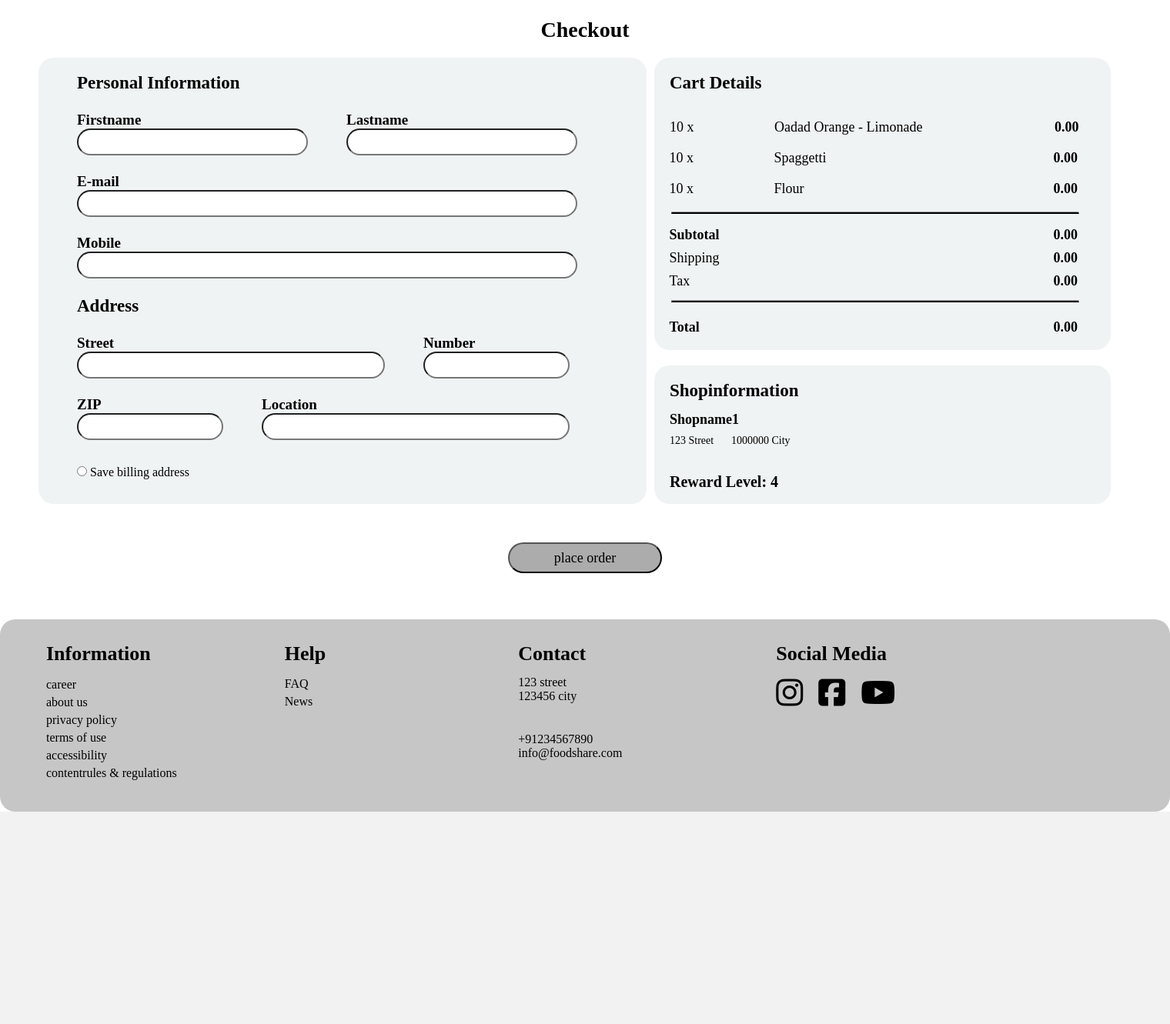
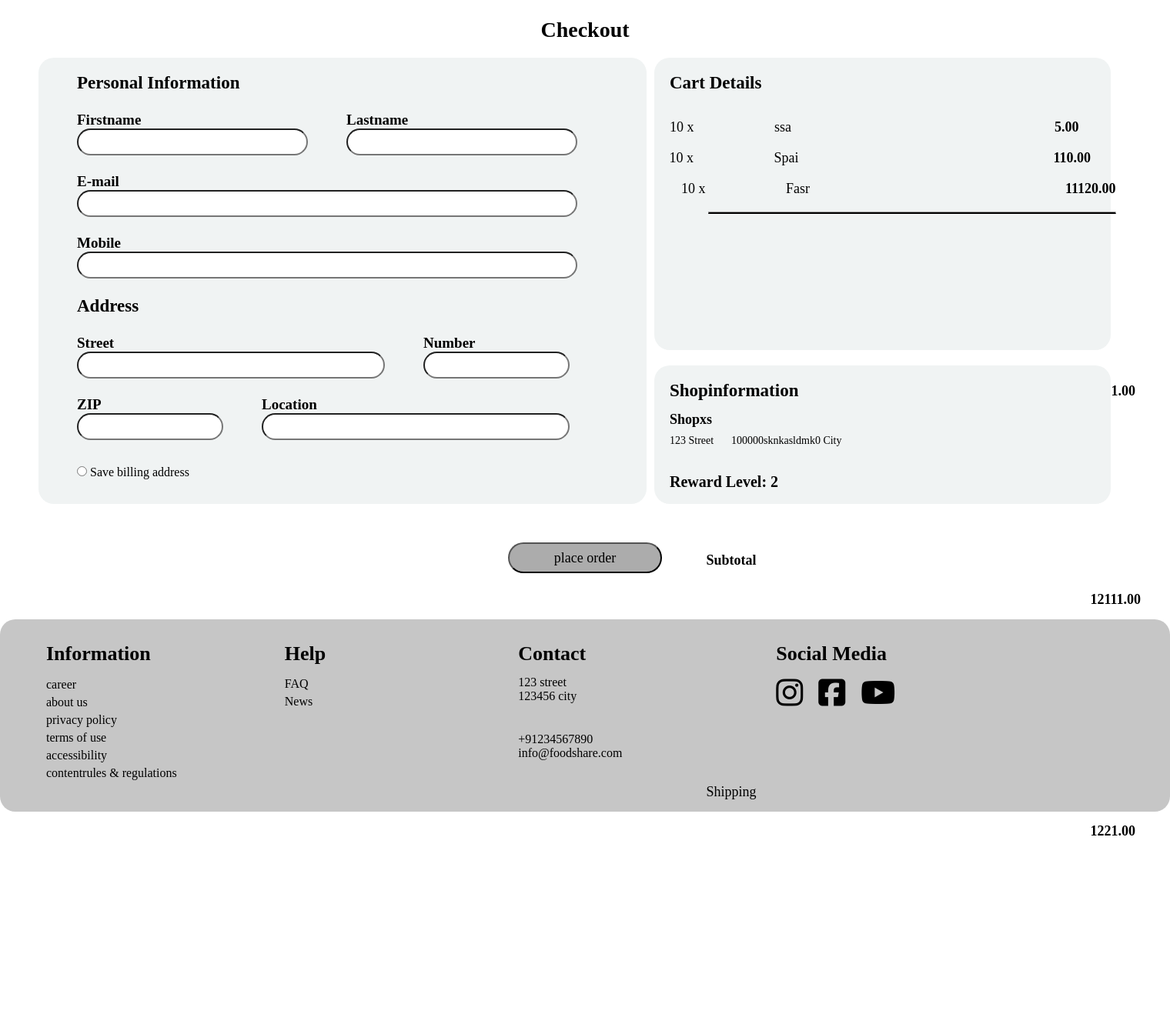
Before and after one commit to Aaryan03Singh/FoodShare, a Flask app: template expiry_app/templates/Checkout.html in a window 1520 px wide. Shown: the part 416-1747 px from the top of the page at 77% size. Before the commit the page ends 1471 px from the top, so only its background shows below. Run offline with Flask 3, Linux system fonts and the light colour scheme; the template is opened without the code that fills it, so the values that code supplies are empty.

Commit message:
Update Checkout.html

```diff
--- a/expiry_app/templates/Checkout.html
+++ b/expiry_app/templates/Checkout.html
@@ -85,37 +85,44 @@
 
     <div class="container2">
         <h1>Cart Details</h1>
+
         <div class="first-item">
-            <p>10 x <span>Oadad Orange - Limonade</span><h5>0.00</h5></p>
+            <p>10 x <span>ssa</span><h5>5.00</h5></p>
         </div>
+
+
         <div class="second-item">
-            <p>10 x <span>Spaggetti</span> <h5>0.00</h5></p>
+            <p>10 x <span>Spai</span> <h5>110.00</h5></p>
         </div>
+
         <div class="third-item">
-            <p>10 x <span>Flour</span> <h5>0.00</h5></p>
+            <p>10 x <span>Fasr</span> <h5>11120.00</h5></p>
         </div>
+
+        <div class="con2-2">
         <div class="line1"><hr></div>
         <div class="Subtotal">
-            <h3>Subtotal</h3><h5>0.00</h5>
+            <h3>Subtotal</h3><h5>1221.00</h5>
         </div>
         <div class="Shipping">
-            <span>Shipping</span><h5>0.00</h5>
+            <span>Shipping</span><h5>12111.00</h5>
         </div>
         <div class="Tax">
-            <span>Tax</span> <h5>0.00</h5>
+            <span>Tax</span> <h5>1221.00</h5>
         </div>
         <div class="line2"><hr></div>
         <div class="Total">
-            <h3>Total</h3><h5>0.00</h5>
+            <h3>Total</h3><h5>112110.00</h5>
         </div>
+    </div>
     </div>
 
     <div class="container3">
         <h1>Shopinformation</h1>
-        <h3>Shopname1</h3>
+        <h3>Shopxs</h3>
         <p>123 Street</p>
-        <span>1000000 City</span>
-        <h4>Reward Level: 4</h4>
+        <span>100000sknkasldmk0 City</span>
+        <h4>Reward Level: 2</h4>
     </div>
 
     <div class="order-btn">
```
